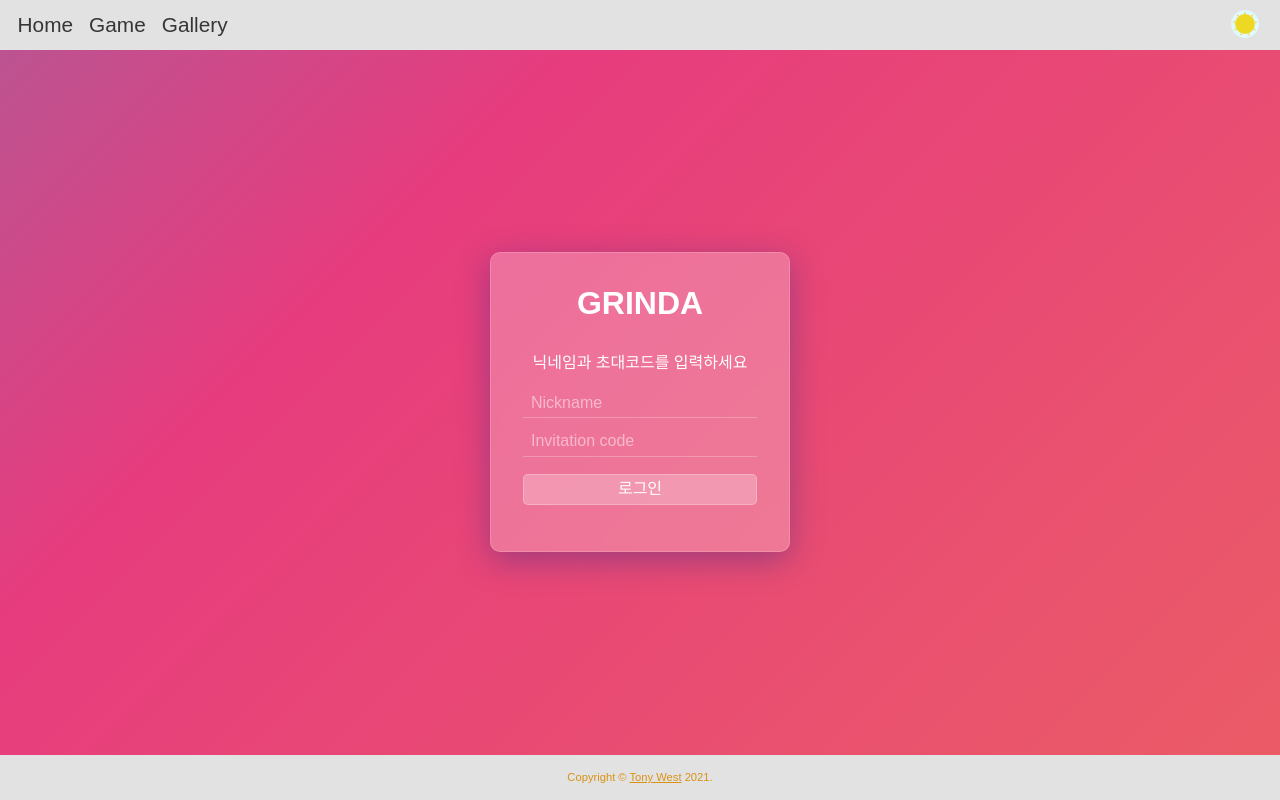
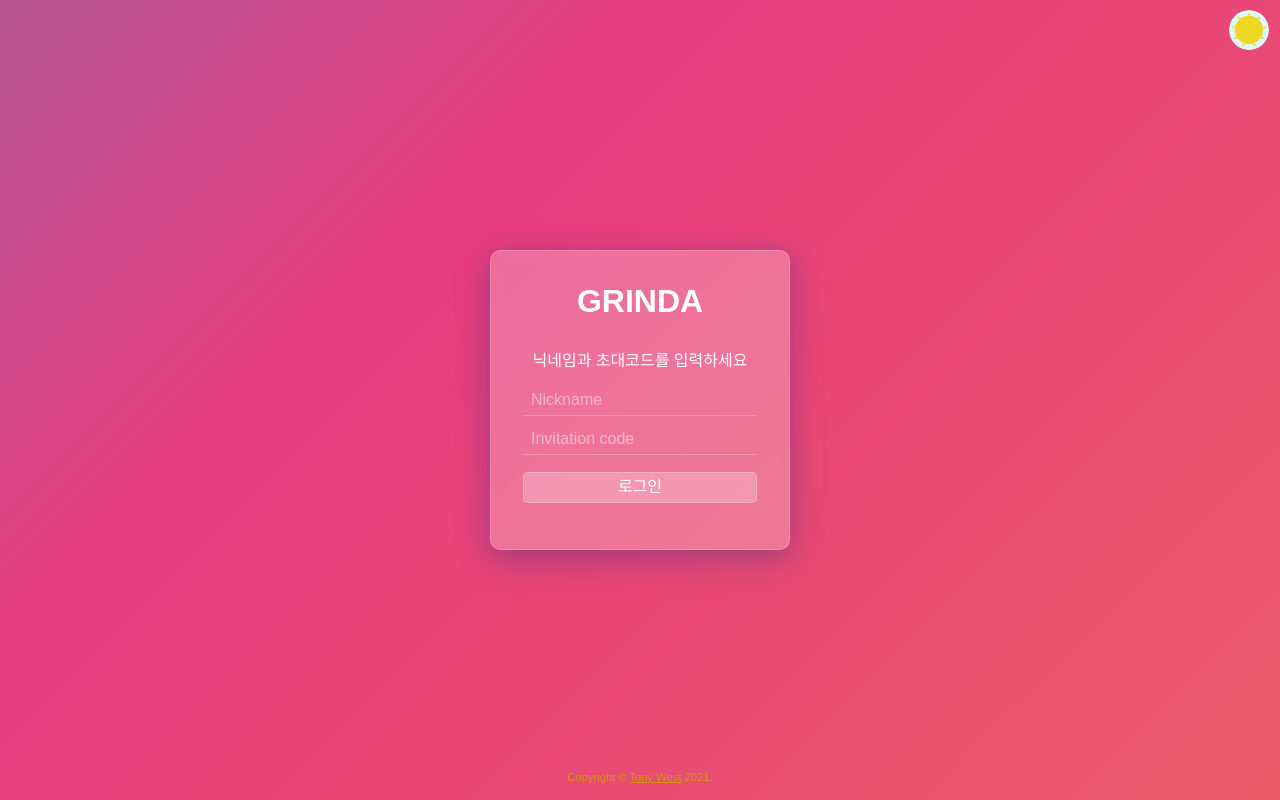
Before and after one commit to tonyw0527/drawing-game, a Next.js app in the folder client/: page / in a window 1280 px wide. Built offline with nearby package versions, Linux system fonts and the light colour scheme.

Commit message:
Update style

```diff
--- a/client/components/basics/DarkModeToggleButton.tsx
+++ b/client/components/basics/DarkModeToggleButton.tsx
@@ -3,8 +3,8 @@ import styled from "styled-components";
 const Container = styled.div`
   position: absolute;
   top: 0;
-  right: 1.1rem;
-  padding-top: 0.4rem;
+  right: 0.5rem;
+  margin-top: 0.4rem;
 
   &: hover {
     cursor: pointer;
@@ -15,13 +15,12 @@ const Wrapper = styled.div`
   display: flex;
   border-radius: 50px;
   padding: 0.2rem;
-  background-color: ${({ theme }) => theme.color.body};
   transition: background-color 1s;
 `;
 
 const Button = styled.button`
-  width: 28px;
-  height: 28px;
+  width: 40px;
+  height: 40px;
   border: 0;
   border-radius: 20px;
   outline: 0;
--- a/client/components/basics/Header.tsx
+++ b/client/components/basics/Header.tsx
@@ -1,41 +1,26 @@
+import { useEffect } from "react";
 import styled from "styled-components";
-import Link from "next/link";
+import { useRouter } from "next/router";
 import DarkModeToggleButton from "./DarkModeToggleButton";
 
-const Container = styled.div`
-  display: flex;
-  justify-content: start;
-  padding: 0.5rem 1.1rem 0.8rem;
-  width: 100%;
-`;
-
-const A = styled.a`
-  margin-right: 1rem;
-  font-size: 1.3rem;
-  margin-top: 0.3rem;
-
-  &: hover {
-    cursor: pointer;
-  }
-`;
+const Container = styled.div``;
 
 type HeaderProps = {
   onToggleTheme: () => void;
 };
 
-const Header = ({ onToggleTheme }: HeaderProps) => (
-  <Container>
-    <DarkModeToggleButton onToggleTheme={onToggleTheme} />
-    <Link href="/">
-      <A>Home</A>
-    </Link>
-    <Link href="/painter">
-      <A>Game</A>
-    </Link>
-    <Link href="/gallery">
-      <A>Gallery</A>
-    </Link>
-  </Container>
-);
+const Header = ({ onToggleTheme }: HeaderProps) => {
+  const router = useRouter();
+
+  if (router.pathname !== "/") {
+    return <div></div>;
+  }
+
+  return (
+    <Container>
+      <DarkModeToggleButton onToggleTheme={onToggleTheme} />
+    </Container>
+  );
+};
 
 export default Header;
--- a/client/components/basics/Layout.tsx
+++ b/client/components/basics/Layout.tsx
@@ -1,14 +1,8 @@
 import { ReactNode } from "react";
 import Header from "./Header";
-import Copyright from "./Copyright";
 import styled from "styled-components";
 
-const Container = styled.div`
-  display: flex;
-  flex-direction: column;
-  justify-content: flex-start;
-  min-height: 100vh;
-`;
+const Container = styled.div``;
 
 type LayoutProps = {
   children: ReactNode;
@@ -19,7 +13,6 @@ const Layout = ({ children, onToggleTheme }: LayoutProps) => (
   <Container>
     <Header onToggleTheme={onToggleTheme} />
     {children}
-    <Copyright />
   </Container>
 );
 
--- a/client/components/gallery/Gallery.tsx
+++ b/client/components/gallery/Gallery.tsx
@@ -4,6 +4,7 @@ import { useRouter } from "next/router";
 import { useStore } from "../../stores/StoreProvider";
 import { ko_pack } from "../../utils/localization/lang_packs";
 import io from "socket.io-client";
+import Copyright from "../basics/Copyright";
 import styled from "styled-components";
 
 const Container = styled.div`
@@ -231,6 +232,7 @@ const Gallery = (props) => {
         </TitleSpan>
       </TitleBox>
       <GalleryListBox>{renderDrawings()}</GalleryListBox>
+      <Copyright />
     </Container>
   );
 };
--- a/client/components/home/Home.tsx
+++ b/client/components/home/Home.tsx
@@ -4,14 +4,15 @@ import { ko_pack } from "../../utils/localization/lang_packs";
 import { useStore } from "../../stores/StoreProvider";
 import { observer } from "mobx-react";
 import Popup from "../basics/Popup";
+import Link from "next/link";
+import Copyright from "../basics/Copyright";
 import styled from "styled-components";
 
 const { HOME_TITLE_H1, HOME_TITLE_H2, HOME_NICKNAME_INFO } = ko_pack;
 
 const Container = styled.div`
-  flex: 1 0 auto;
   width: 100vw;
-  height: 100%;
+  height: 100vh;
 
   display: flex;
   flex-direction: column;
@@ -108,7 +109,31 @@ const Button = styled.button`
 `;
 const StateBox = styled.div`
   display: none;
+  flex-direction: column;
+  justify-content: center;
+  align-content: center;
   margin-top: 5rem;
+  padding: 0 4rem;
+`;
+
+const A = styled.a`
+  display: block;
+  font-size: 1.1rem;
+  margin-bottom: 0.8rem;
+  padding: 0.5rem 0.7rem;
+  border: 1px solid white;
+  border-radius: 1rem;
+  text-align: center;
+
+  &: hover {
+    cursor: pointer;
+    background: rgba(255, 255, 255, 0.5);
+  }
+`;
+
+const Footer = styled.footer`
+  position: absolute;
+  bottom: 0rem;
 `;
 
 const Home = observer(() => {
@@ -161,6 +186,14 @@ const Home = observer(() => {
             {"님 "}
             {"환영합니다 :D"}
           </Span>
+
+          <Link href="/painter">
+            <A>게임 참가하기</A>
+          </Link>
+
+          <Link href="/gallery">
+            <A>갤러리 구경하기</A>
+          </Link>
         </StateBox>
         <Form
           ref={formRef}
@@ -208,6 +241,9 @@ const Home = observer(() => {
           </Button>
         </Form>
       </Wrapper>
+      <Footer>
+        <Copyright />
+      </Footer>
     </Container>
   );
 });
```
Also changed, not shown: client/components/painter/Painter.tsx (+10 -2 lines).
